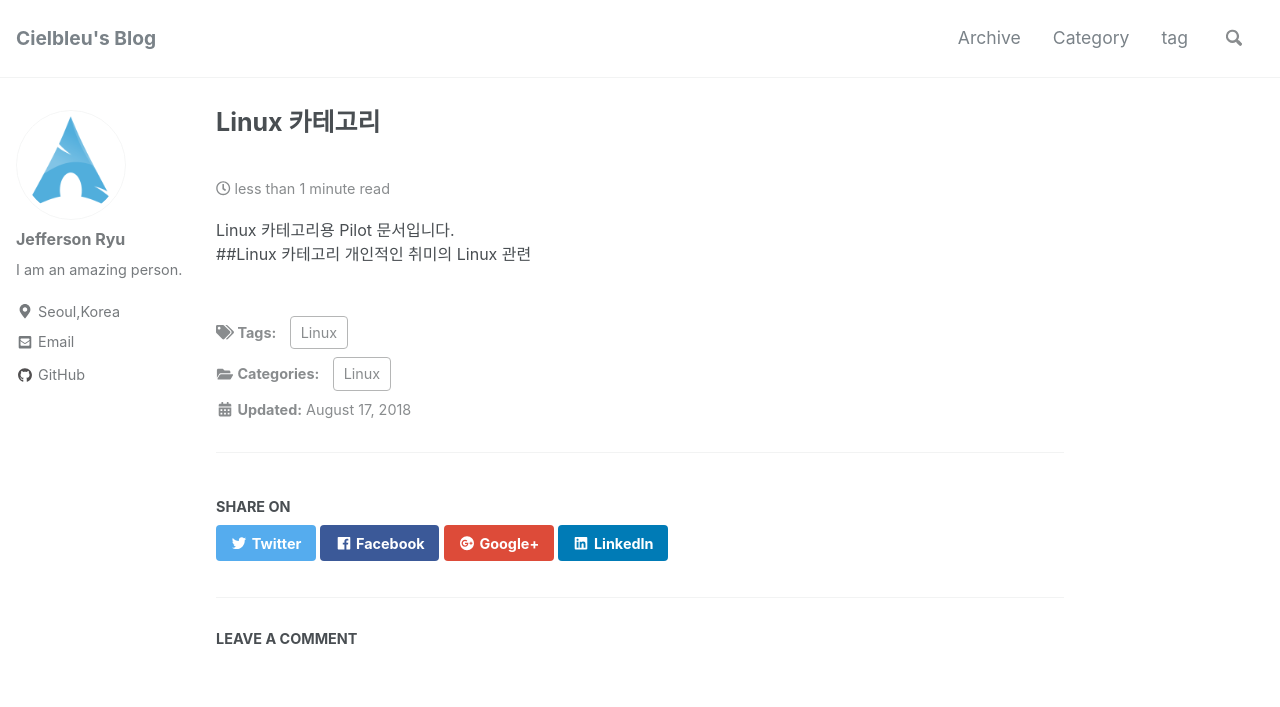
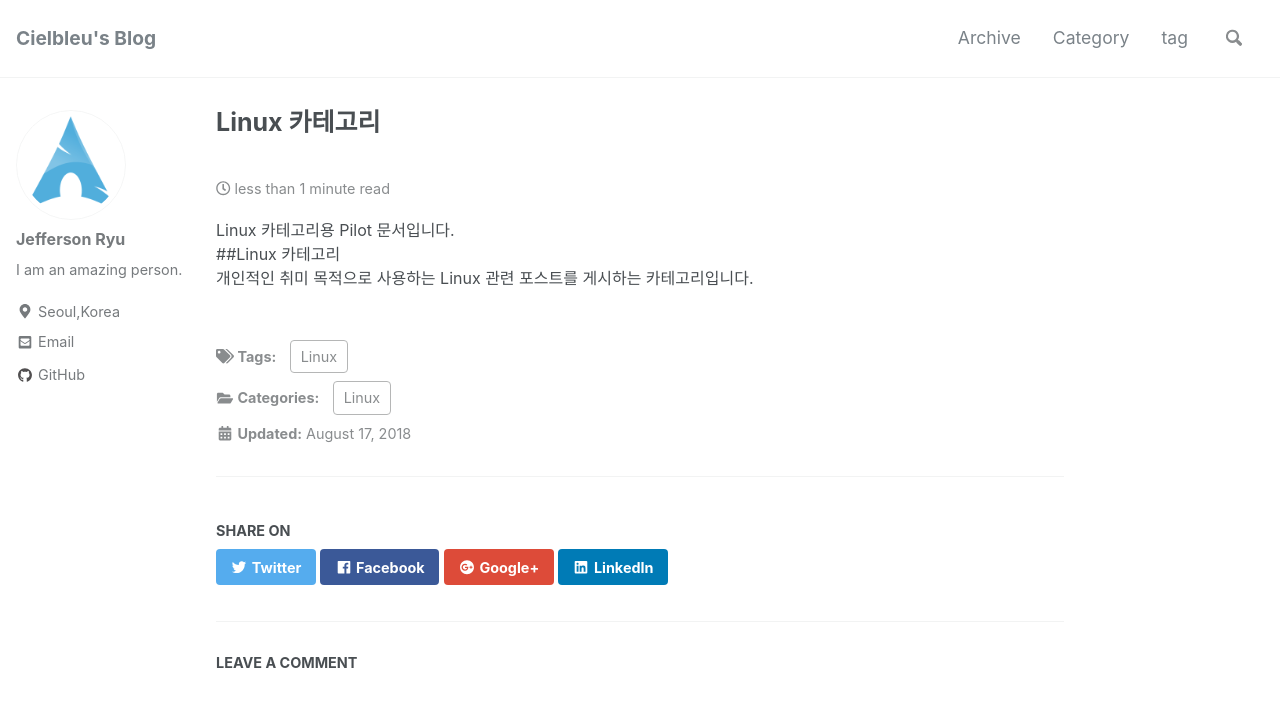
Before and after one commit to cielbleu/cielbleu.github.io, a Jekyll site: the page built from _posts/2018-08-17-linux-pilot.md, in a window 1280 px wide and 900 px high. Shown: the top 707 px of the window. Built offline with Jekyll 4.4.1, drawn with Linux system fonts in a browser that asks for light colours; nearby versions of some CDN libraries; comment, search, counter and statistics services are not loaded; some of the changed text lies outside the part shown.

Commit message:
Update 2018-08-17-linux-pilot.md

```diff
--- a/_posts/2018-08-17-linux-pilot.md
+++ b/_posts/2018-08-17-linux-pilot.md
@@ -7,4 +7,4 @@ tags: [Linux]
 
 Linux 카테고리용 Pilot 문서입니다.
 ##Linux 카테고리
-개인적인 취미의 Linux 관련
+개인적인 취미 목적으로 사용하는 Linux 관련 포스트를 게시하는 카테고리입니다.
```
